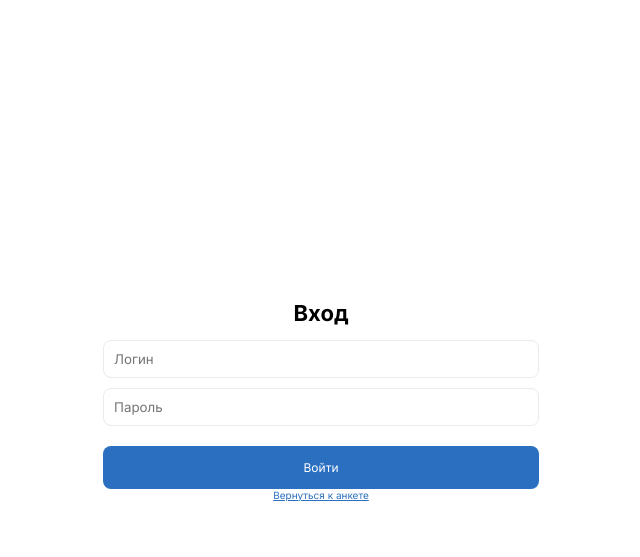
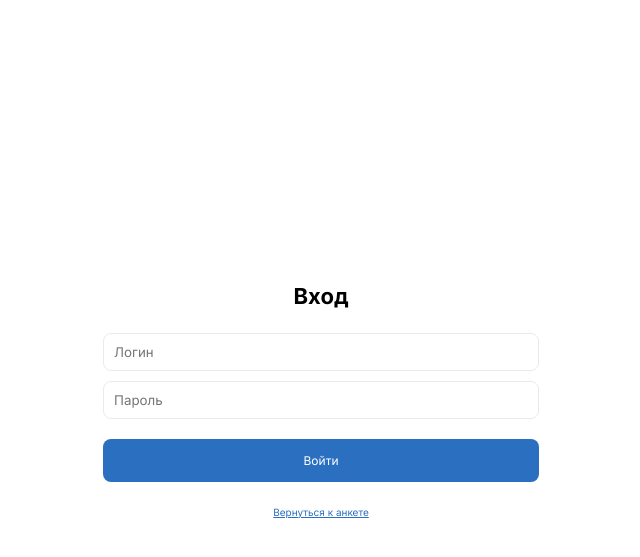
Before and after one commit to flowtop/php_form_5, a PHP site: page /login.php in a window 1280 px wide. Shown: the top 557 px of the page, without its empty margins (319-959 px from the left). Run offline with PHP 8.4, Linux system fonts and the light colour scheme.

Commit message:
style fixes

```diff
--- a/style.css
+++ b/style.css
@@ -309,6 +309,10 @@ button {
     border-radius: 8px;
     padding: 32px;
     text-align: center;
+
+    display: flex;
+    flex-direction: column;
+    gap: 1rem;
 }
 
 .login-box h1 {
```
